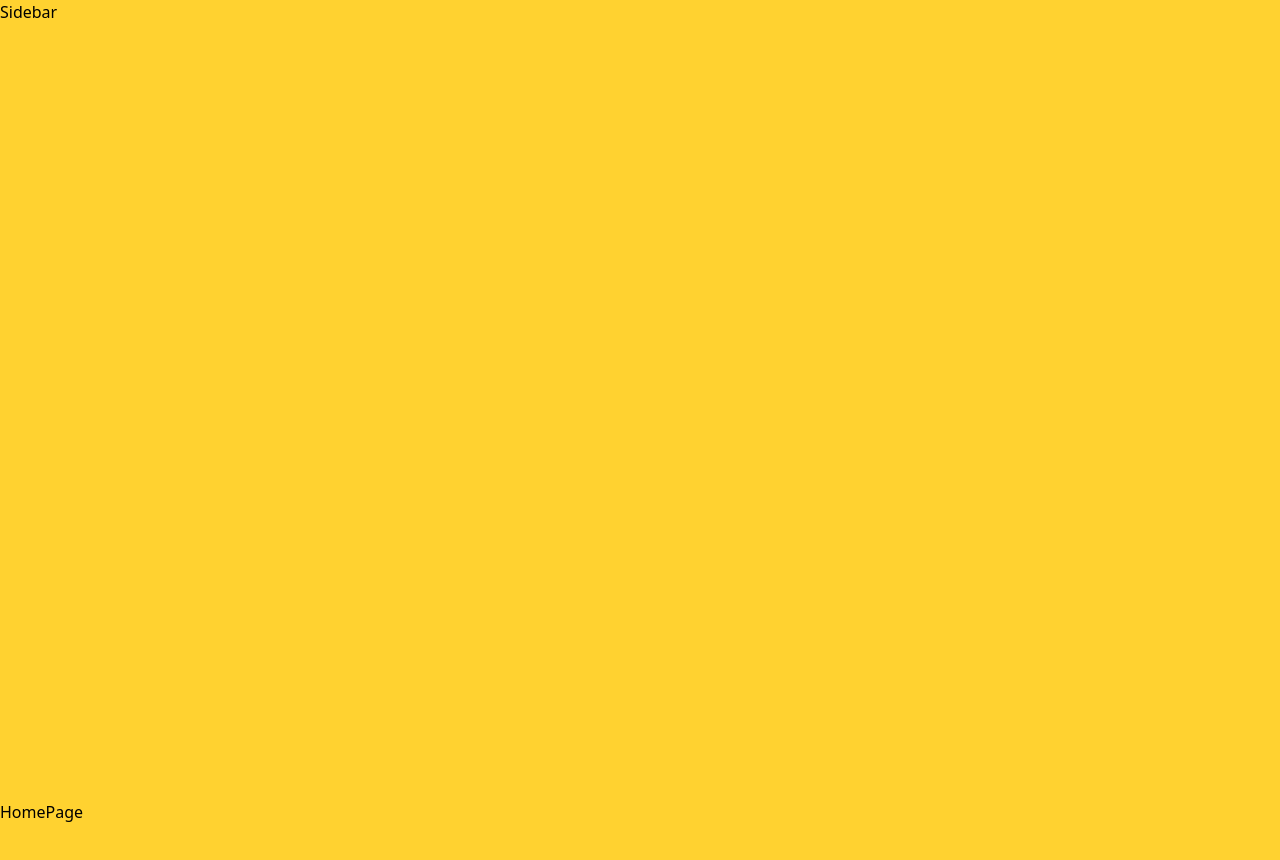
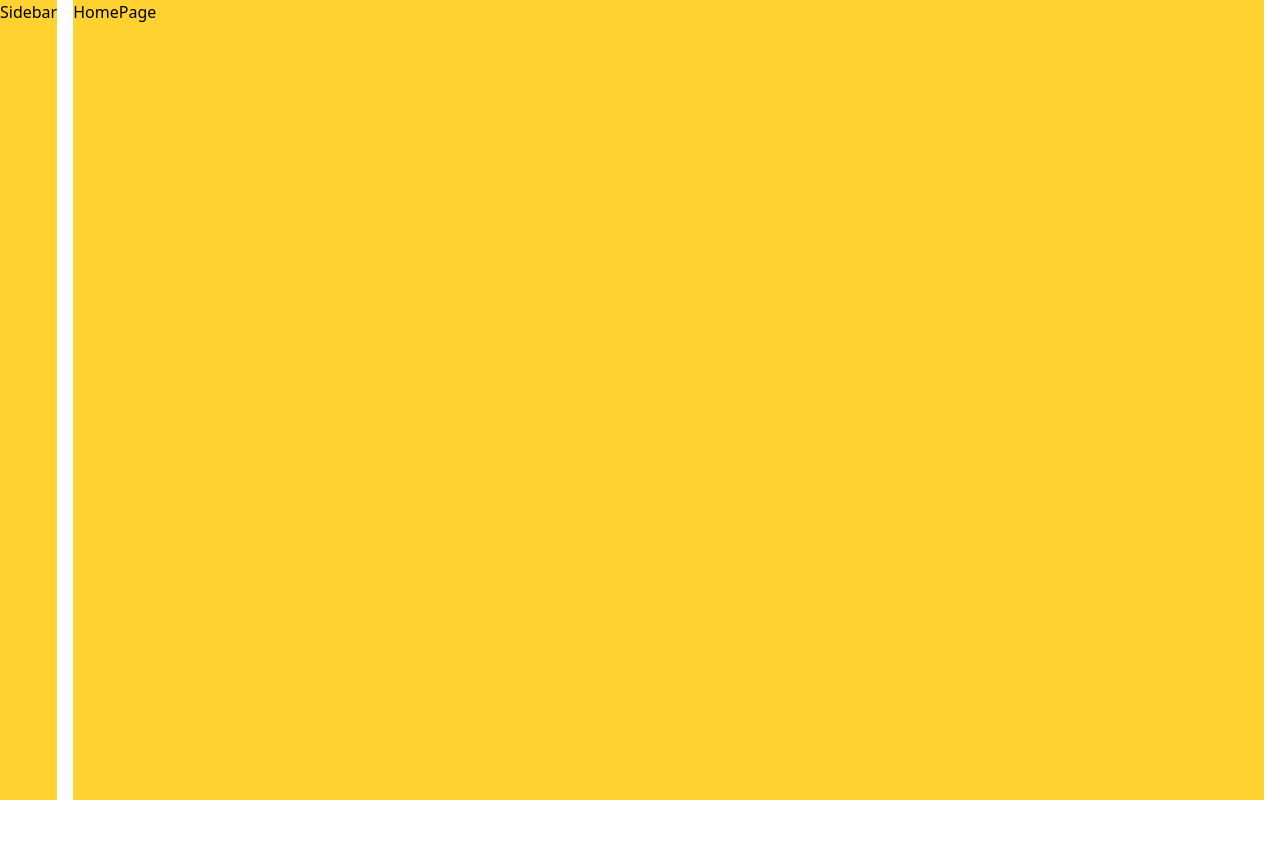
Before and after one commit to GlennderNM/onlydev, a React (Vite) app: page / in a window 1280 px wide. Shown: the top 860 px of the page. After the commit the page ends 800 px from the top, so only its background shows below. Built offline with nearby package versions, Linux system fonts and the light colour scheme.

Commit message:
Maquetado general

```diff
--- a/src/index.css
+++ b/src/index.css
@@ -1 +1,5 @@
 @import "tailwindcss";
+@theme{
+    --color-primary: #00a6f4;
+    --color-bg-dark: #171717;
+}
--- a/src/layouts/MainLayout.jsx
+++ b/src/layouts/MainLayout.jsx
@@ -1,11 +1,15 @@
-import { Outlet } from "react-router-dom"
-import { Sidebar } from "../components/Sidebar/Sidebar"
+import { Outlet } from "react-router-dom";
+import { Sidebar } from "../components/Sidebar/Sidebar";
 
 export const MainLayout = () => {
   return (
-    <div className="h-screen bg-amber-300 text-black">
+    <main className="flex justify-center h-screen overflow-hidden bg-white dark:bg-bg-dark text-black dark:text-white transition-colors duration-300">
+      <section className="flex w-full max-w-[1300px] h-full">
         <Sidebar />
-        <Outlet />
-    </div>
-  )
-}
+        <section className="flex-1 px-4 overflow-y-auto h-full">
+          <Outlet />
+        </section>
+      </section>
+    </main>
+  );
+};
```
